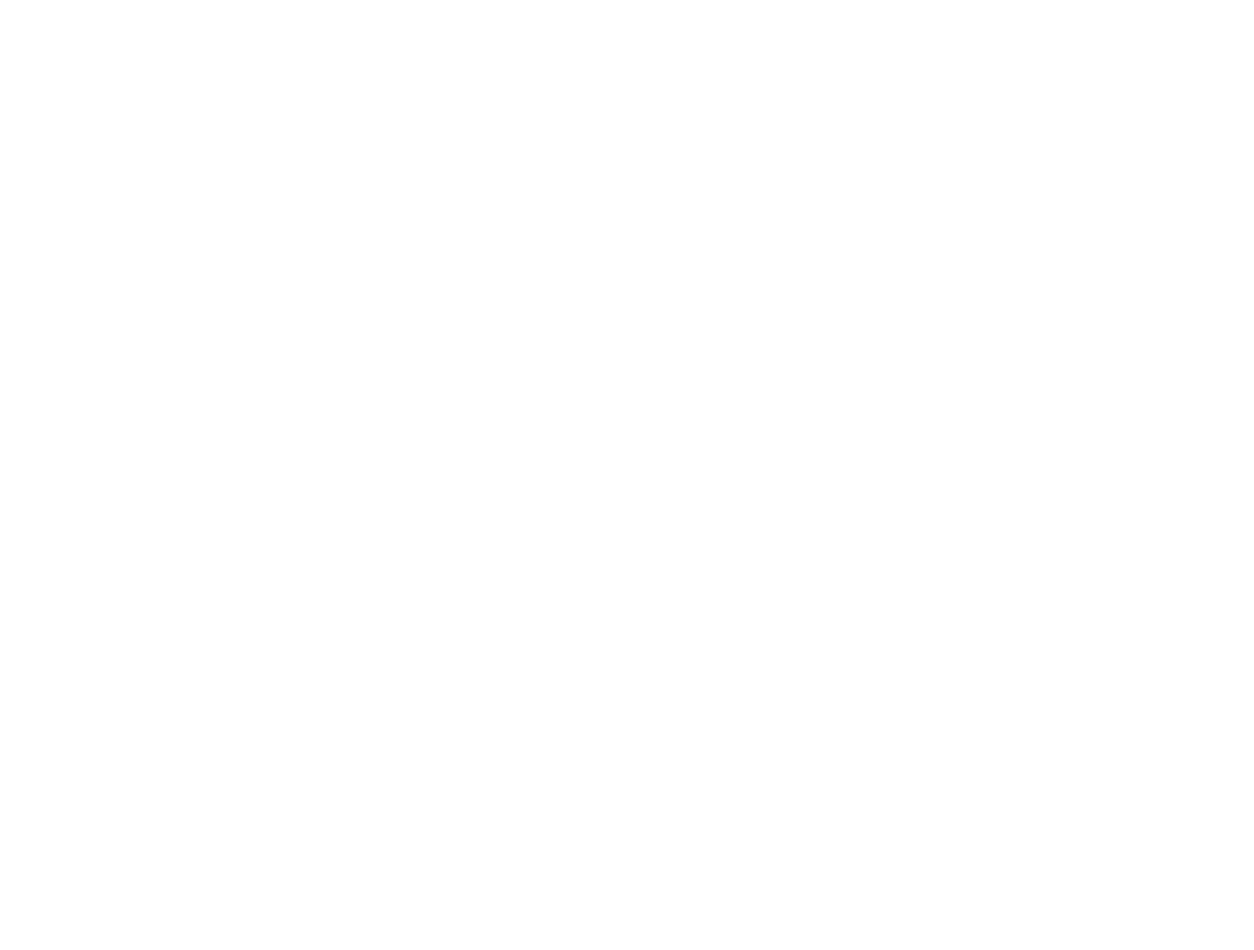
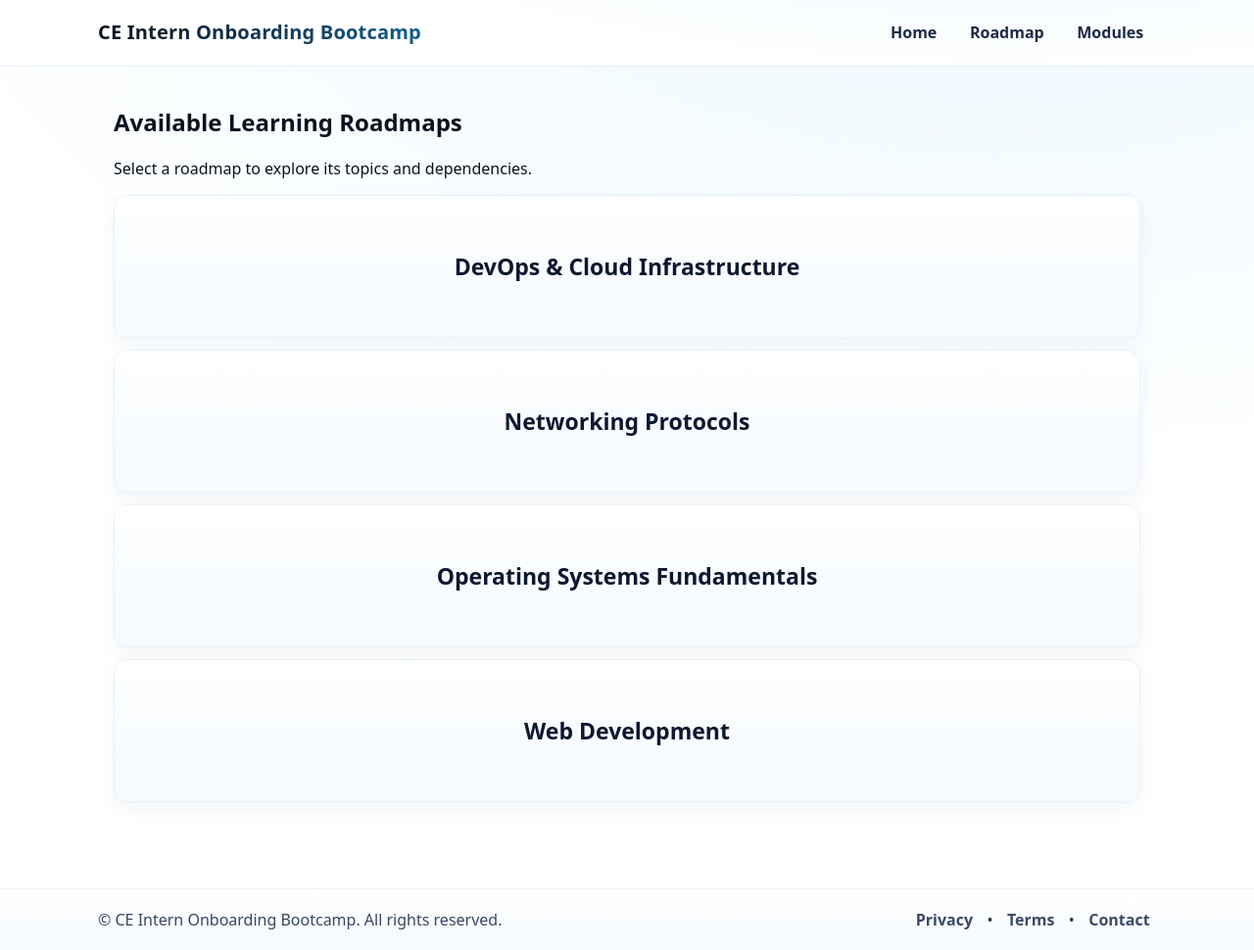
Before and after one commit to jinayeom/intern-onboarding, a Django app: page /roadmap/ in a window 1280 px wide. Before the commit the page is empty. Shown: the whole page at 98% size. Before the commit the page ends 800 px from the top, so only its background shows below. Run offline with Django 5.2, Linux system fonts and the light colour scheme; data comes from the database, SQL or seed files in the repository.

Commit message:
Added index.html for roadmap menu

```diff
--- a/roadmap/templates/roadmap/index.html
+++ b/roadmap/templates/roadmap/index.html
@@ -1,2 +1,22 @@
-{% load static %}
-<link rel="stylesheet" href="{% static 'polls/style.css' %}"
+{% extends "base.html" %}
+
+{% block title %}All Roadmaps | CE Intern Onboarding Bootcamp{% endblock %}
+
+{% block content %}
+<section class="container">
+  <h2>Available Learning Roadmaps</h2>
+  <p>Select a roadmap to explore its topics and dependencies.</p>
+
+  <ul style="list-style:none; padding:0;">
+    {% for r in roadmaps %}
+      <li style="margin-bottom:12px;">
+        <a href="{% url 'roadmap:detail' slug=r.slug %}" class="btn-card">
+          {{ r.title }}
+        </a>
+      </li>
+    {% empty %}
+      <p>No roadmaps found yet.</p>
+    {% endfor %}
+  </ul>
+</section>
+{% endblock %}
```
